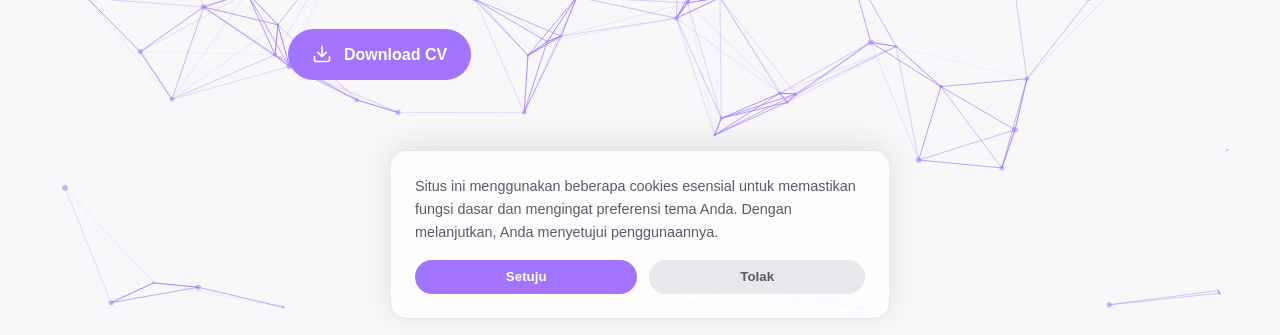
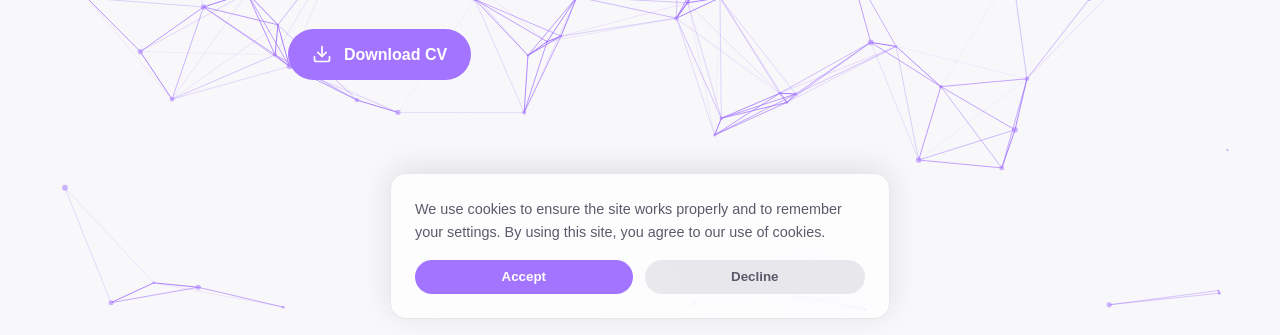
Before and after one commit to agungsoeltani/agungsoeltani.github.io, a plain HTML site: page index.html in a window 1280 px wide. Shown: the part 465-800 px from the top of the page. Drawn offline with Linux system fonts and the light colour scheme; no server answers; a web font is replaced by a local one.

Commit message:
cookies set

```diff
--- a/index.html
+++ b/index.html
@@ -162,11 +162,10 @@
     <script src="script.js"></script>
     <div class="cookie-consent-banner" id="cookie-banner">
     <p class="cookie-text">
-        Situs ini menggunakan beberapa cookies esensial untuk memastikan fungsi dasar dan mengingat preferensi tema Anda. Dengan melanjutkan, Anda menyetujui penggunaannya.
-    </p>
+We use cookies to ensure the site works properly and to remember your settings. By using this site, you agree to our use of cookies.    </p>
     <div class="cookie-buttons">
-        <button id="cookie-accept" class="btn-cookie">Setuju</button>
-        <button id="cookie-decline" class="btn-cookie btn-cookie-secondary">Tolak</button>
+        <button id="cookie-accept" class="btn-cookie">Accept</button>
+        <button id="cookie-decline" class="btn-cookie btn-cookie-secondary">Decline</button>
     </div>
 </div>
 </body>
```
